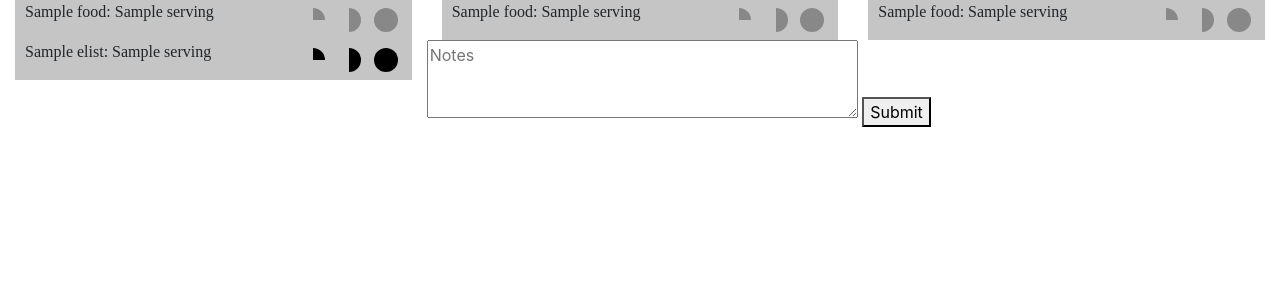
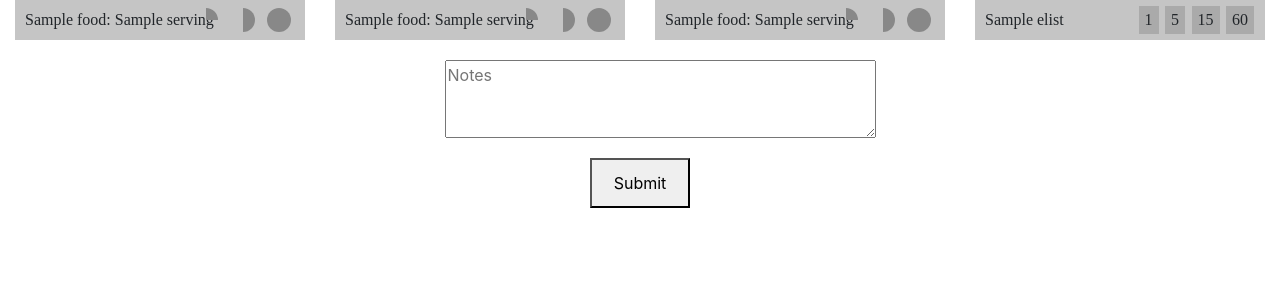
Before and after one commit to nathanmp/food-tracker, a Python web app: template templates/food-index.html in a window 1280 px wide. Shown: the part 50-350 px from the top of the page. Run offline with Jinja, Linux system fonts and the light colour scheme; the template is opened without the code that fills it: most values are stand-ins (such as "Sample title", 1, 10 or a date in 2020); some libraries are stand-ins or nearby versions.

Commit message:
Large change to the style of the add-food page. Changed serving size SVGs to text for exercises. Added check for null list of foods in stats.html. Started work on ability to add exercises.

```diff
--- a/static/style.css
+++ b/static/style.css
@@ -63,18 +63,21 @@ body {
 }
 .foodname {
 	white-space: nowrap;
-	font-size: 16px;
 	font-family: serif;
 	display: inline;
 	left: 10px;
 	position: relative;
+	top: 50%;
+	transform: translateY(-50%);
 }
-svg {
+svg, text {
 	display: inline;
 	white-space: nowrap;
 	margin: 4px;
+	z-index: 5;
+	font-family: serif;
 }
-.foodservs {
+.eservs, .foodservs {
 	position: relative;
 	display: inline-block;
 	height: 40px;
@@ -86,6 +89,9 @@ svg {
 .elements {
 	position: absolute;
 	right: 10px;
+}
+p, .elements * {
+	font-size: 16px;
 }
 .Header {
 	display: flex;
@@ -122,8 +128,43 @@ svg {
 	margin-bottom: 10px !important;
 }
 .mealtable {
-	border: 1px solid black;
+	border: 1px solid black !important;
 }
+table {
+	margin: 10px;
+}
+
 #post {
 	color: blue;
 }
+.table-responsive {
+	width: 100%;
+}
+table {
+	border: 1px solid black !important;
+	width: 100% !important;
+}
+
+col, td, th {
+	white-space: normal;
+	border-top: 1px solid black !important;
+}
+td {
+	border: 0px !important;
+}
+.divnotes {
+	margin: 20px;
+}
+button {
+	width: 100px;
+	height: 50px;
+}
+.exel {
+	padding: 2px;
+	margin: 1px;
+	background-color: #AAA;
+	text-align: center;
+	display: inline-block;
+}
+.exel * {
+}
--- a/templates/food-index.html
+++ b/templates/food-index.html
@@ -1,4 +1,4 @@
-<link rel="stylesheet" href="{{url_for('static', filename='style.css')}}" />
+<link rel="stylesheet" href="{{url_for('static', filename='style.css')  ~ '?v=' ~ range(1,5000)|random}}" />
 <link rel="stylesheet" href="https://stackpath.bootstrapcdn.com/bootstrap/4.3.1/css/bootstrap.min.css" integrity="sha384-ggOyR0iXCbMQv3Xipma34MD+dH/1fQ784/j6cY/iJTQUOhcWr7x9JvoRxT2MZw1T" crossorigin="anonymous">
 <script>
 	var foods = [];
@@ -14,9 +14,7 @@
         foods.push(food);
     }
     function exerciseHandler(serv, color, name, id, mets) {
-		{% if current_user.username %}
-			exercise = {"name":name, "calories":100*mets, "serving":serv, "id":id, "username": {{current_user.uid}} };
-		{% endif %}
+		exercise = {"name":name, "length": "", "calories":100*mets, "serving":serv, "id":id, "username": {{current_user.uid}} };
         console.log(exercise);
         exercises.push(exercise);
     }
@@ -35,7 +33,7 @@
 {% include "header.html" %}
 <div class="container-fluid">
     <div class="row">
-        <div class="col-xs-12 col-md-4">
+        <div class="col-xs-12 col-md-3">
             {% for ft in foods[0:foods|length // 3] %}
             <div class="foodservs" style="background-color: {{loop.cycle('#C5C5C5', '#DCDCDC')}}">
                 <p class="foodname">{{ft.name}}: {{ft.serving}}</p>
@@ -53,7 +51,7 @@
             </div>
             {% endfor %}
         </div>
-        <div class="col-xs-12 col-md-4">
+        <div class="col-xs-12 col-md-3">
             {% for ft in foods[foods|length // 3:2*foods|length//3] %}
             <div class="foodservs" style="background-color: {{loop.cycle('#C5C5C5', '#DCDCDC')}}">
                 <p class="foodname">{{ft.name}}: {{ft.serving}}</p>
@@ -71,7 +69,7 @@
             </div>
             {% endfor %}
         </div>
-        <div class="col-xs-12 col-md-4">
+        <div class="col-xs-12 col-md-3">
             {% for ft in foods[2*foods|length//3:] %}
             <div class="foodservs" style="background-color: {{loop.cycle('#C5C5C5', '#DCDCDC')}}">
                 <p class="foodname">{{ft.name}}: {{ft.serving}}</p>
@@ -89,26 +87,31 @@
             </div>
             {% endfor %}
         </div>
-        <div class="col-xs-12 col-md-4">
+        <div class="col-xs-12 col-md-3">
 			{% for et in elist %}
-			<div class="foodservs" style="background-color: {{loop.cycle('#C5C5C5', '#DCDCDC')}}">
-                <p class="foodname">{{et.name}}: {{et.serving}}</p>
+			<div class="eservs" style="background-color: {{loop.cycle('#C5C5C5', '#DCDCDC')}}">
+                <p class="foodname">{{et.name}}</p>
                 <div class="elements">
-                    <svg width="24" height="24" onclick="exerciseHandler(0.25, 'black', '{{et.name}}', {{et.id}}, {{et.mets}})">
-                        <path d="M 12 12 V 0 A 12 12 0 0 1 24 12 M 12 12" fill="black" />
-                    </svg>
-                    <svg width="24" height="24" onclick="exerciseHandler(0.5, 'black', '{{et.name}}', {{et.id}}, {{et.mets}})">
-                        <path d="M 12 12 V 0 A 12 12 0 0 1 12 24 M 12 12" fill="black" />
-                    </svg>
-                    <svg width="24" height="24" onclick="exerciseHandler(1, 'black', '{{et.name}}', {{et.id}}, {{et.mets}})">
-                        <circle cx="12" cy="12" r="12" fill="black" />
-                    </svg>
+					<div class="exel" onclick="exerciseHandler(1, 'black', '{{et.name}}', {{et.id}}, {{et.mets}})" >
+                        <text x="0" y="0" fill="black">1</text>
+                    </div>
+                    <div class="exel" onclick="exerciseHandler(5, 'black', '{{et.name}}', {{et.id}}, {{et.mets}})" >
+                        <text x="0" y="0" fill="black">5</text>
+                    </div>
+                    <div class="exel" onclick="exerciseHandler(15, 'black', '{{et.name}}', {{et.id}}, {{et.mets}})" >
+                        <text x="0" y="0" fill="black">15</text>
+                    </div>
+                    <div class="exel" onclick="exerciseHandler(60, 'black', '{{et.name}}', {{et.id}}, {{et.mets}})" >
+                        <text x="0" y="0" fill="black">60</text>
+                    </div>
                 </div>
             </div>
             {% endfor %}
 		</div>
-        <div class="col-xs-12" id="submitcol">
+        <div class="divnotes col-12 d-flex justify-content-center">
             <textarea rows="3" cols="40" id="post" name="post" placeholder="Notes"></textarea>
+        </div>
+        <div class="divsubmit col-12 d-flex justify-content-center">
             <button class="submitbutton" onclick="submit();">Submit</button>
         </div>
     </div>
```
Also changed, not shown: routes.py (+7 -4 lines), templates/stats.html (+32 -19 lines).
